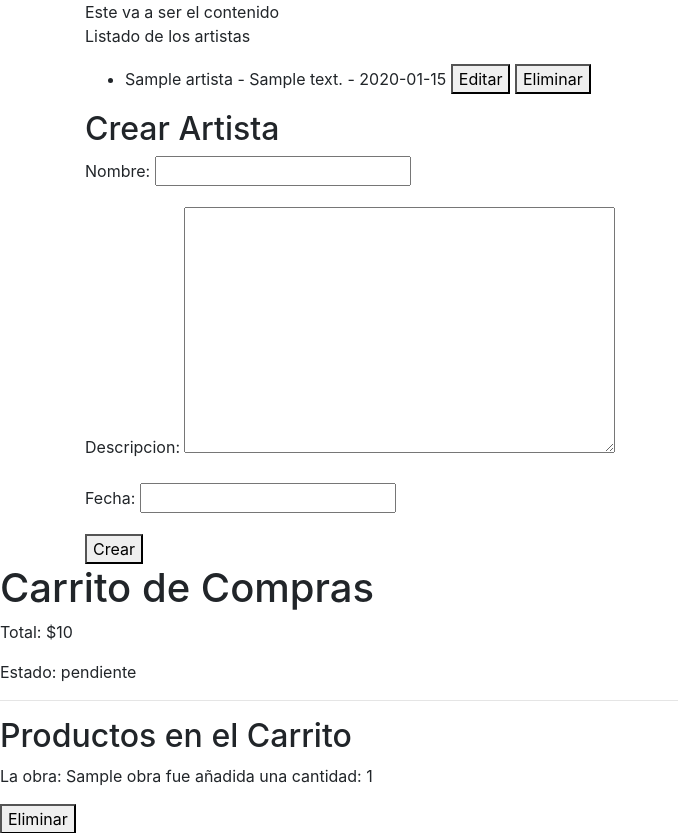
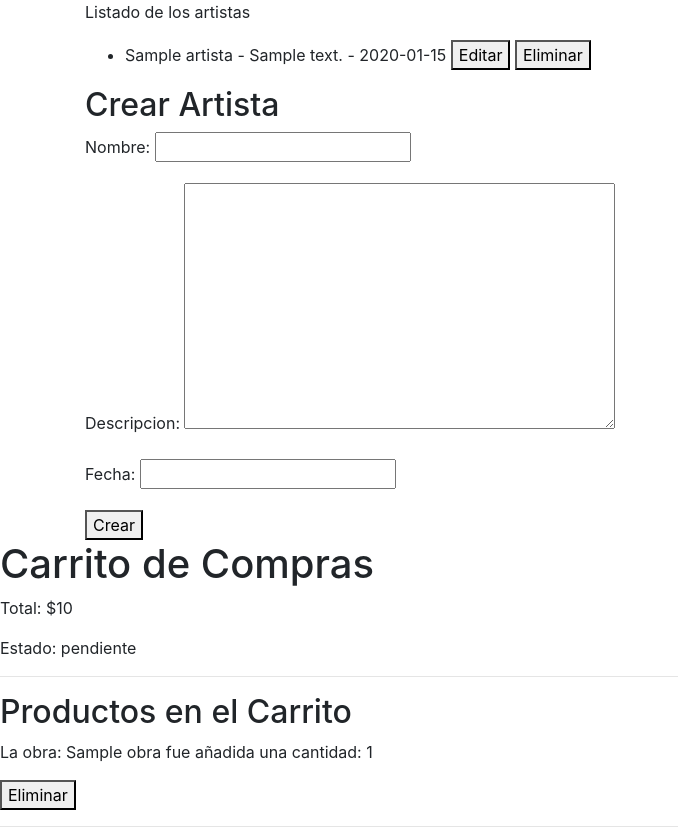
Before and after one commit to Shouzen1/proyecto-de-das, a Django app: page /tienda/crud_artista in a window 1280 px wide. Shown: the part 56-889 px from the top of the page, without its empty margins (0-678 px from the left). Run offline with Django 4.2, Linux system fonts and the light colour scheme; a user stored in the database is signed in; tables that the repository leaves empty hold one stand-in row (values such as "Sample post"); some libraries are stand-ins or nearby versions.

```diff
--- a/tienda/templates/tienda/crud_artista.html
+++ b/tienda/templates/tienda/crud_artista.html
@@ -2,12 +2,9 @@
 
 {% block titulo %}Artistas{% endblock %}
 
-
 {% block contenido %}
-Este va a ser el contenido
 <p>Listado de los artistas</p>
 
-{% for artista in artistas %}
 <ul>
     {% for artista in artistas %}
         <li>{{ artista.nombre }} - {{ artista.descripcion }} - {{ artista.fecha }}
@@ -28,7 +25,4 @@ Este va a ser el contenido
     <button type="submit" name="Crear_artista">Crear</button>
 </form>
 
-
-{% endfor %}
-
 {% endblock %}
```
Lines whose indentation alone changed are shown as unchanged.
